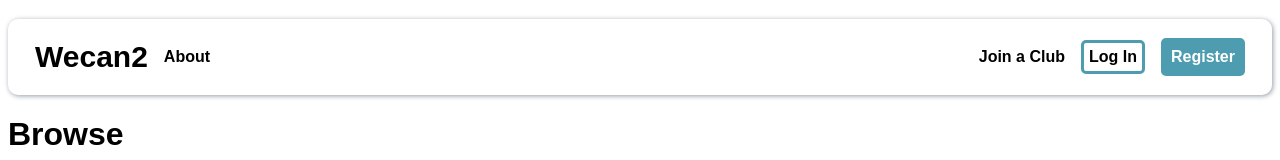
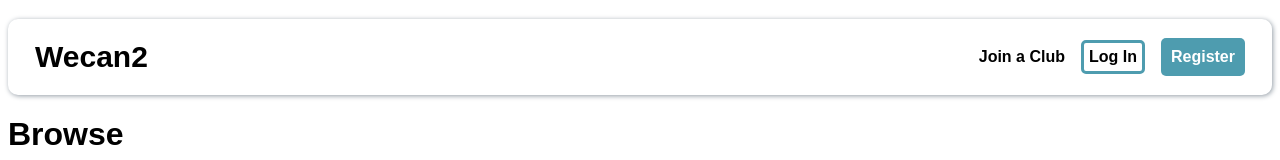
Before and after one commit to WheelerCodingClub/wecan2, a SvelteKit app: page /browse in a window 1280 px wide. Shown: the top 160 px of the page. Built offline with nearby package versions, Linux system fonts and the light colour scheme; no server answers; the database is empty.

Commit message:
Changed about page behavior (app will be on /,  about will be on /about)

```diff
--- a/src/routes/+layout.svelte
+++ b/src/routes/+layout.svelte
@@ -9,8 +9,11 @@
 <nav>
     <div class="container">
         <ul class="links-left">
-            <li class="title"><a href="/">Wecan2</a></li>
-            <li><a href="/#">About</a></li>
+            {#if data.loggedIn}
+                <li class="title"><a href="/">Wecan2</a></li>
+            {:else}
+                <li class="title"><a href="/about">Wecan2</a></li>
+            {/if}
         </ul>
         <ul class="links-right">
             {#if data.loggedIn}
```
